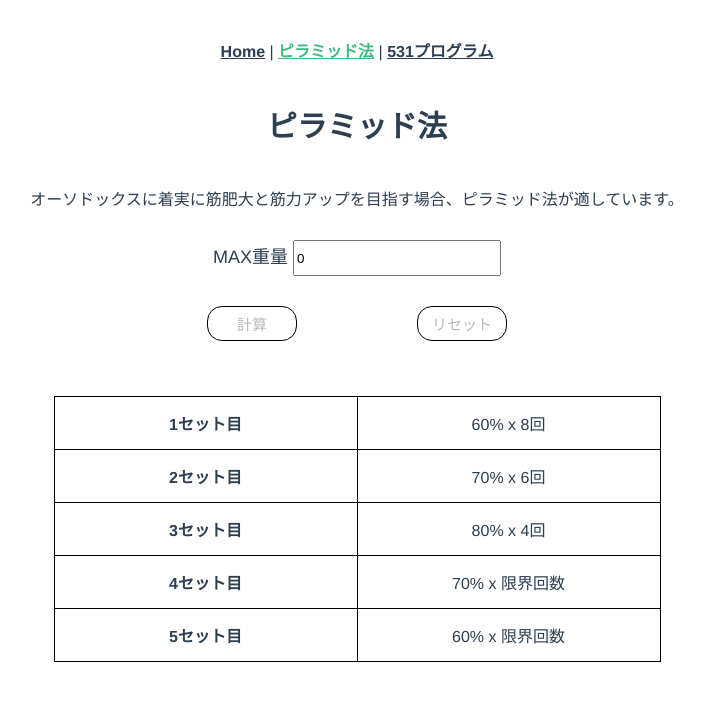
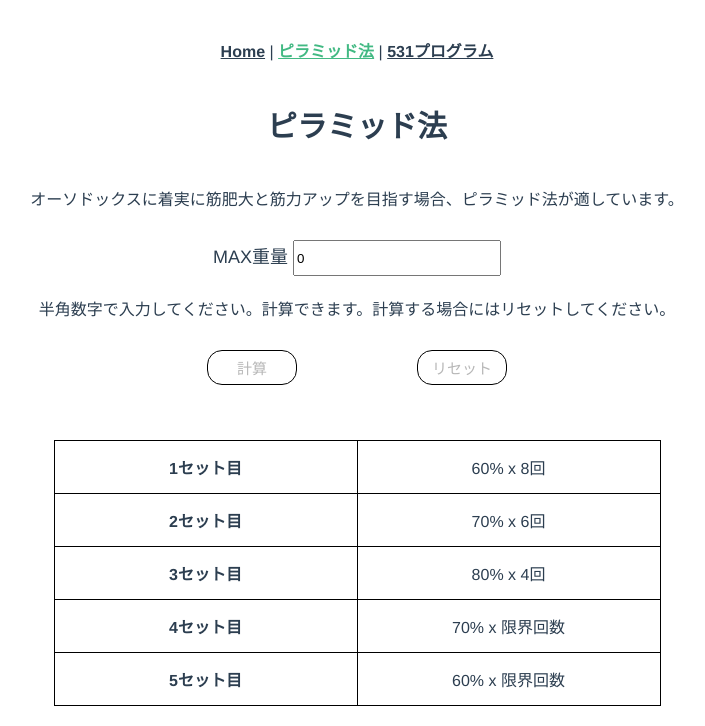
Before and after one commit to y-soliloquy/training-generator, a Vue app: page /piramidmethod in a window 1280 px wide. Shown: the top 726 px of the page, without its empty margins (283-988 px from the left). Built offline with nearby package versions, Linux system fonts and the light colour scheme.

Commit message:
ユーザーの行動に関するヒントを表示するためのUIを追加

```diff
--- /dev/null
+++ b/src/components/ui/UIHint.vue
@@ -0,0 +1,14 @@
+<script setup lang="ts"></script>
+
+<template>
+	<div class="UIHint">
+		<span>半角数字で入力してください。</span><span>計算できます。</span
+		><span>計算する場合にはリセットしてください。</span>
+	</div>
+</template>
+
+<style>
+.UIHint {
+	padding: 20px 0px 0px 0px;
+}
+</style>
--- a/src/views/531MethodView.vue
+++ b/src/views/531MethodView.vue
@@ -4,6 +4,7 @@ import UIExplain from "../components/ui/UIExplain.vue";
 import UIInput from "../components/ui/UIInput.vue";
 import UIFlexBox from "../components/ui/UIFlexBox.vue";
 import UIButton from "../components/ui/UIButton.vue";
+import UIHint from "../components/ui/UIHint.vue";
 
 import { ref, Ref, reactive, computed } from "vue";
 
@@ -109,6 +110,7 @@ const menuList: menu[] = [
 	<UITitle :title="title" />
 	<UIExplain :explain="explain" />
 	<UIInput @input="input" :value="weight" />
+	<UIHint />
 	<UIFlexBox>
 		<UIButton @click="onClickCalc" :disabled="!isCheckCalculateAvailable">計算</UIButton>
 		<UIButton @click="onClickReset" :disabled="!isCheckResetAvailable">リセット</UIButton>
--- a/src/views/PiramidMethodView.vue
+++ b/src/views/PiramidMethodView.vue
@@ -4,6 +4,7 @@ import UIExplain from "../components/ui/UIExplain.vue";
 import UIInput from "../components/ui/UIInput.vue";
 import UIFlexBox from "../components/ui/UIFlexBox.vue";
 import UIButton from "../components/ui/UIButton.vue";
+import UIHint from "../components/ui/UIHint.vue";
 
 import { ref, Ref, reactive, computed } from "vue";
 
@@ -94,6 +95,7 @@ const menuList: menu[] = [
 	<UITitle :title="title" />
 	<UIExplain :explain="explain" />
 	<UIInput @input="input" :value="weight" />
+	<UIHint />
 	<UIFlexBox>
 		<UIButton @click="onClickCalc" :disabled="!isCheckCalculateAvailable">計算</UIButton>
 		<UIButton @click="onClickReset" :disabled="!isCheckResetAvailable">リセット</UIButton>
```
